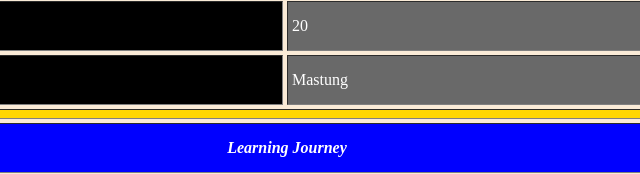
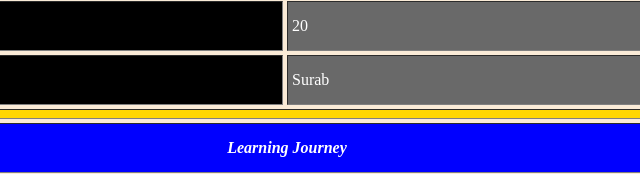
Before and after one commit to NasirMirwani-debug/Resume-Task, a plain HTML site: page index.html in a window 1280 px wide. Shown: the part 476-650 px from the top of the page, 353-993 px from the left. Drawn offline with Linux system fonts and the light colour scheme.

Commit message:
Update index.html

```diff
--- a/index.html
+++ b/index.html
@@ -77,7 +77,7 @@
                 <font color="white"><b>Resident of</b></font>
             </td>
             <td colspan="2" bgcolor="dimgray">
-                <font color="white">Mastung</font>
+                <font color="white">Surab</font>
             </td>
         </tr>
 
```
